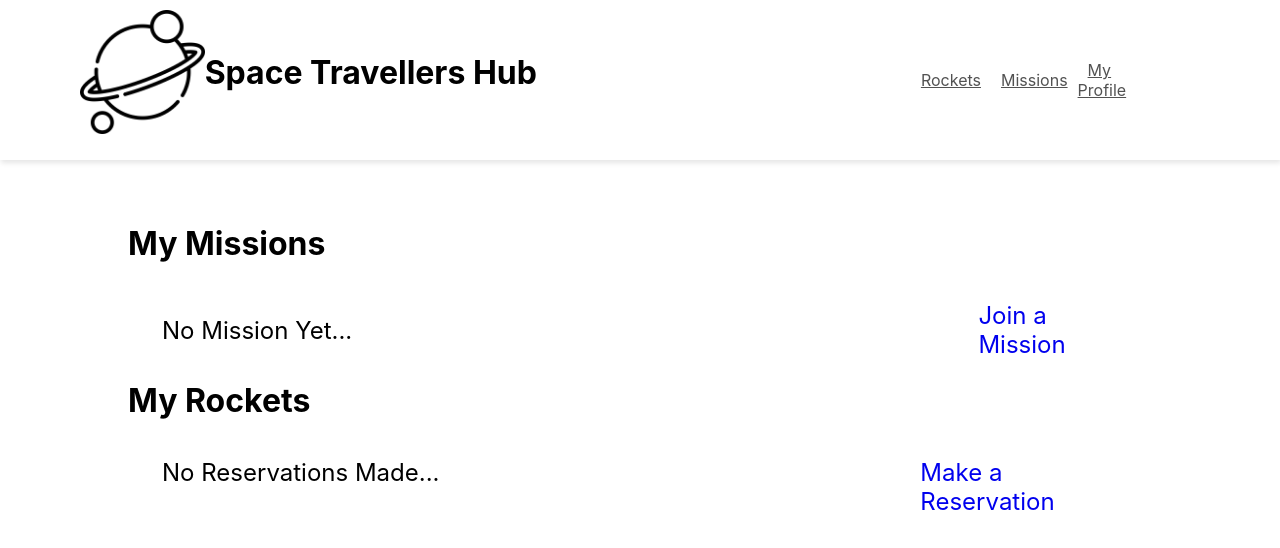
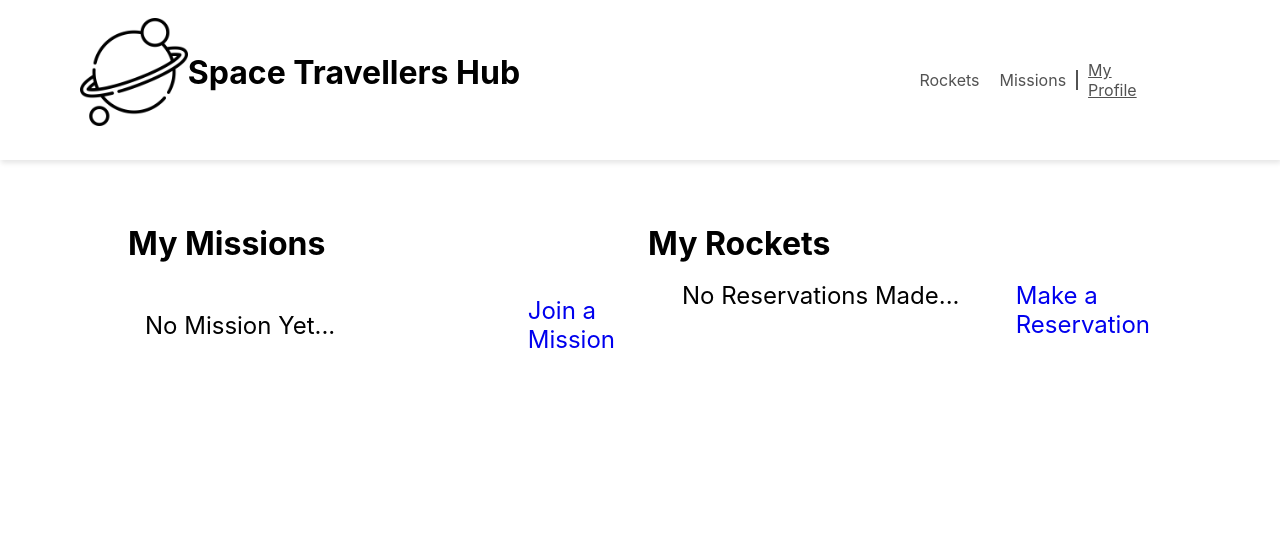
Before and after one commit to TechnoAndy/space-travelers-hub, a React (Create React App) app: page /my_profile in a window 1280 px wide. Shown: the top 548 px of the page. Built offline with nearby package versions, Linux system fonts and the light colour scheme.

Commit message:
Fix styles on profile page

```diff
--- a/src/App.css
+++ b/src/App.css
@@ -11,8 +11,8 @@ img {
   padding-bottom: 1rem;
 }
 
-.logo {
-  max-width: 15%;
+img.logo {
+  max-width: 13%;
 }
 
 .flex {
@@ -27,9 +27,18 @@ img {
 }
 
 .NavLinks > li > a {
-  text-decoration: underline;
   padding: 10px;
   color: #525252;
+}
+
+.activeRockets > ul > li {
+  list-style: none;
+  padding: 16px;
+  font-size: 1.5rem;
+}
+
+.NavLinks li:nth-child(2) {
+  border-right: 2px solid #525252;
 }
 
 .active {
@@ -37,7 +46,10 @@ img {
 }
 
 .container {
+  display: grid;
+  grid-template-columns: 1fr 1fr;
   width: 80%;
+  gap: 1rem;
   margin: 4rem auto;
 }
 
@@ -127,13 +139,6 @@ h1 {
   background-color: #f2f2f2;
 }
 
-.activeRockets > ul > li {
-  list-style: none;
-  font-size: 21px;
-  padding: 3px;
-  padding-left: 35px;
-}
-
 .rockets td {
   width: 74.3%;
   padding-left: 2rem;
--- a/src/components/missions.css
+++ b/src/components/missions.css
@@ -2,29 +2,29 @@ tr:nth-child(even) {
   background-color: #f2f2f2;
 }
 
-td:nth-child(1) {
+#tab tbody td:nth-child(1) {
   width: 10%;
+  padding: 8px;
 }
 
-td:nth-child(2) {
+#tab td:nth-child(2) {
   width: 60%;
   padding: 20px;
 }
 
-td:nth-child(3),
-td:nth-child(4) {
+#tab td:nth-child(3),
+#tab td:nth-child(4) {
   text-align: center;
   width: 15%;
-}
-
-table.missions-tab > td,
-table.missions-tab > th {
-  border: 1px dashed #ddd;
 }
 
 #tab {
   width: 95%;
   margin: 60px auto;
+}
+
+table.tour_list {
+  width: 100%;
 }
 
 thead {
@@ -57,11 +57,11 @@ thead {
   border: transparent;
 }
 
-.active {
+.non_member.active {
   color: #fff;
   padding: 0.2rem;
   border-radius: 4px;
-  border: transparent;
+  background-color: rgb(63, 115, 194);
 }
 
 td.tour-now {
@@ -69,6 +69,6 @@ td.tour-now {
 }
 
 tbody.tour_body td {
-  padding-left: 2rem;
+  padding: 15px;
   font-size: 1.5rem;
 }
--- a/src/index.css
+++ b/src/index.css
@@ -28,3 +28,8 @@ body {
 a {
   text-decoration: none;
 }
+
+a.active {
+  display: inline-block;
+  text-decoration: underline;
+}
```
